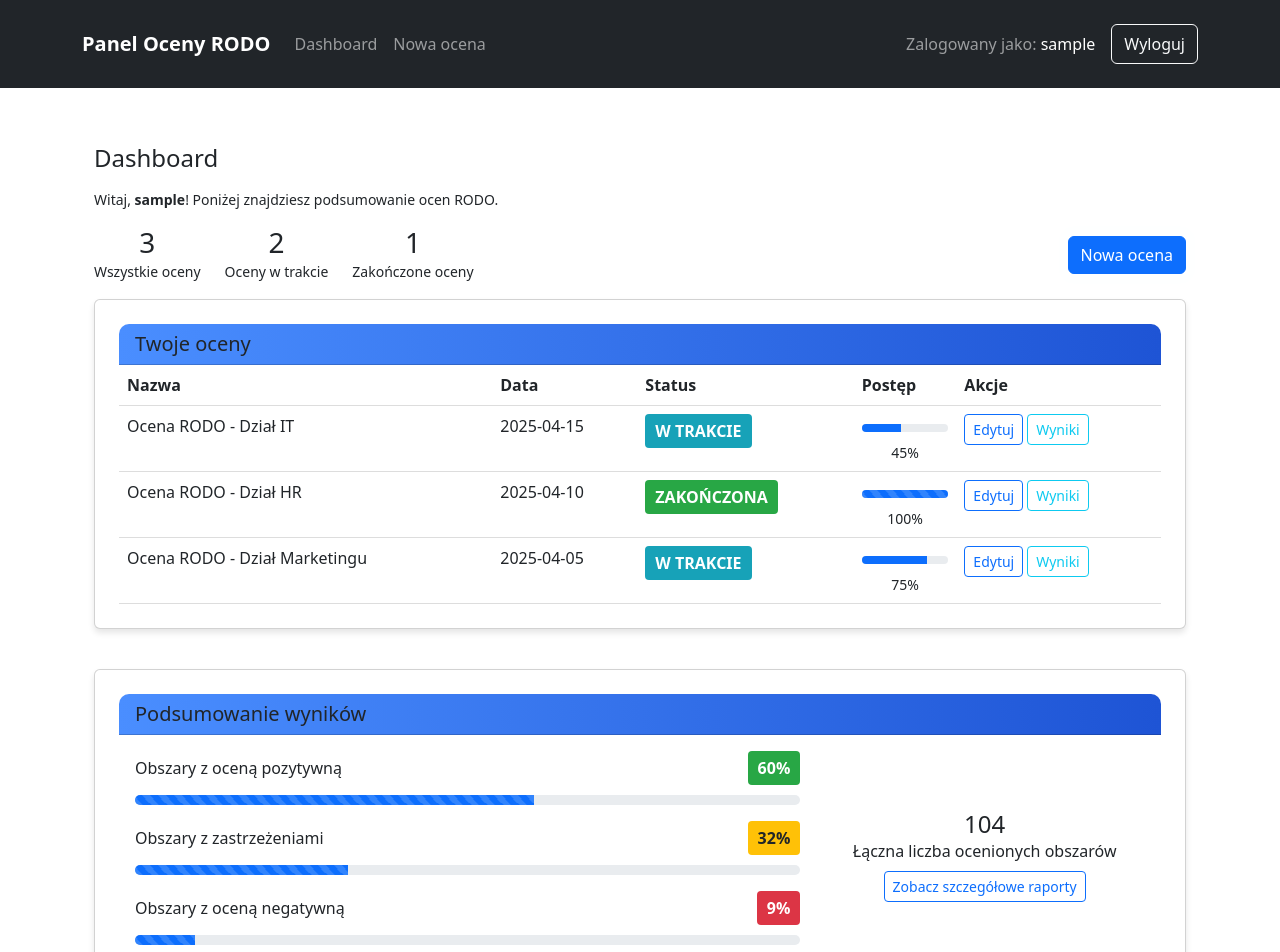
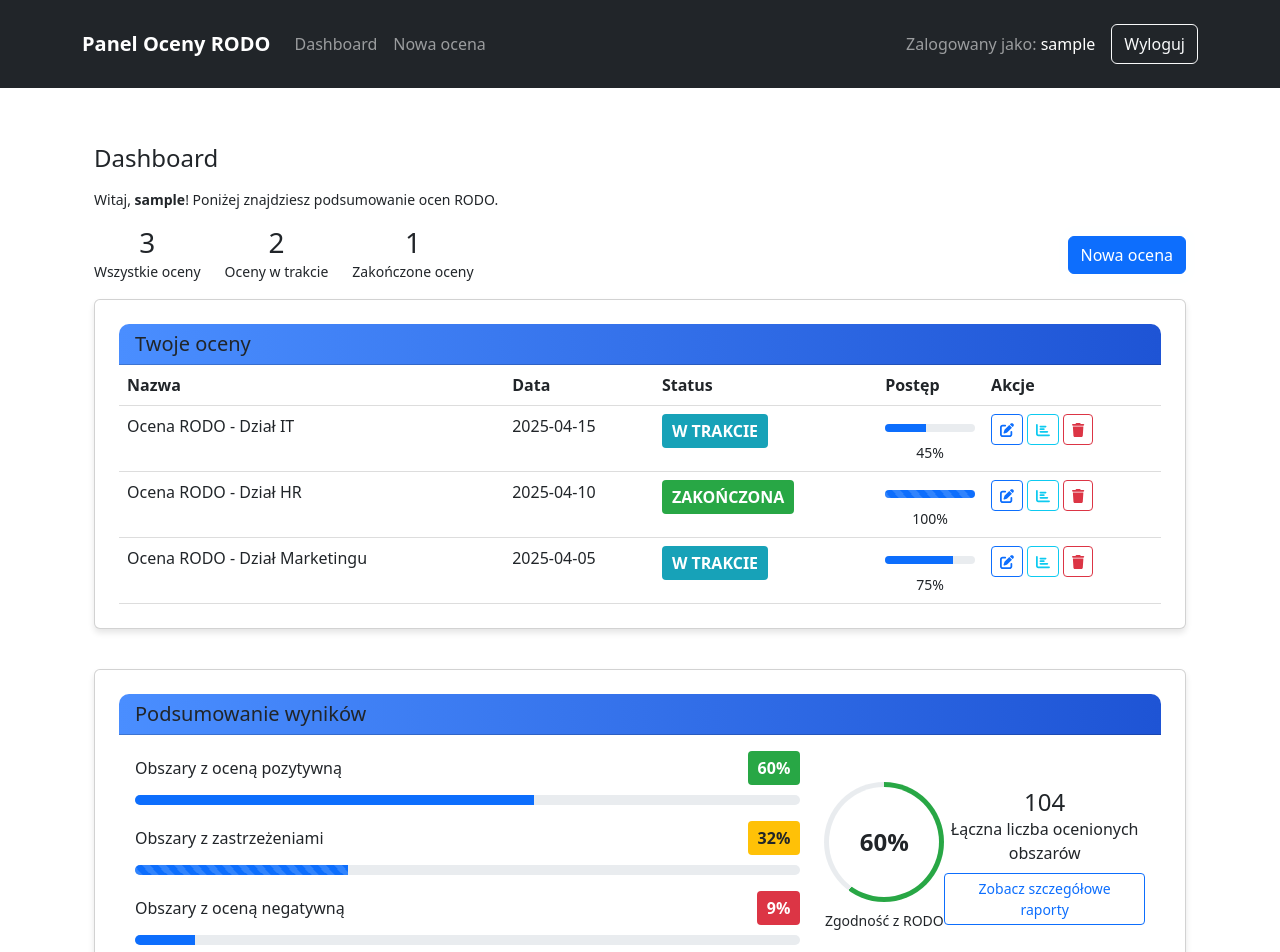
Before and after one commit to optiq-ai/rodo-assessment-panel, a React (Create React App) app in the folder frontend/: page /dashboard in a window 1280 px wide. Shown: the top 952 px of the page. Built offline with nearby package versions, Linux system fonts and the light colour scheme; sample sign-in values are in the browser's storage.

Commit message:
Feature: Dodano funkcję usuwania ocen w sekcji 'Twoje oceny' wraz z potwierdzeniem i powiadomieniem

```diff
--- a/frontend/src/components/dashboard/CompactDashboard.jsx
+++ b/frontend/src/components/dashboard/CompactDashboard.jsx
@@ -1,8 +1,15 @@
 import React from 'react';
-import { Row, Col, Card, Button, Table, Badge } from 'react-bootstrap';
+import { Row, Col, Card, Button, Table, Modal } from 'react-bootstrap';
 import { Link } from 'react-router-dom';
+import { FontAwesomeIcon } from '@fortawesome/react-fontawesome';
+import { faTrash, faEdit, faChartBar } from '@fortawesome/free-solid-svg-icons';
+import { AnimatedProgressBar, AnimatedPercentageIndicator } from '../common/AnimatedElements';
+import { useState } from 'react';
 
-const CompactDashboard = ({ assessments, loading }) => {
+const CompactDashboard = ({ assessments, loading, onDeleteAssessment }) => {
+  const [showDeleteModal, setShowDeleteModal] = useState(false);
+  const [assessmentToDelete, setAssessmentToDelete] = useState(null);
+
   const getStatusBadgeClass = (status) => {
     switch (status) {
       case 'ZAKOŃCZONA':
@@ -12,6 +19,24 @@ const CompactDashboard = ({ assessments, loading }) => {
       default:
         return 'status-badge status-not-applicable';
     }
+  };
+
+  const handleDeleteClick = (assessment) => {
+    setAssessmentToDelete(assessment);
+    setShowDeleteModal(true);
+  };
+
+  const confirmDelete = () => {
+    if (assessmentToDelete && onDeleteAssessment) {
+      onDeleteAssessment(assessmentToDelete.id);
+    }
+    setShowDeleteModal(false);
+    setAssessmentToDelete(null);
+  };
+
+  const cancelDelete = () => {
+    setShowDeleteModal(false);
+    setAssessmentToDelete(null);
   };
 
   const totalAreas = assessments.reduce((sum, a) => sum + a.positiveAreas + a.warningAreas + a.negativeAreas, 0);
@@ -95,17 +120,28 @@ const CompactDashboard = ({ assessments, loading }) => {
                             variant="outline-primary"
                             size="sm"
                             className="me-1 btn-sm"
+                            title="Edytuj ocenę"
                           >
-                            Edytuj
+                            <FontAwesomeIcon icon={faEdit} />
                           </Button>
                           <Button
                             as={Link}
                             to={`/results/${assessment.id}`}
                             variant="outline-info"
                             size="sm"
+                            className="me-1 btn-sm"
+                            title="Zobacz wyniki"
+                          >
+                            <FontAwesomeIcon icon={faChartBar} />
+                          </Button>
+                          <Button
+                            variant="outline-danger"
+                            size="sm"
                             className="btn-sm"
+                            onClick={() => handleDeleteClick(assessment)}
+                            title="Usuń ocenę"
                           >
-                            Wyniki
+                            <FontAwesomeIcon icon={faTrash} />
                           </Button>
                         </td>
                       </tr>
@@ -130,49 +166,35 @@ const CompactDashboard = ({ assessments, loading }) => {
               <Card.Body>
                 <Row>
                   <Col md={8}>
-                    <div className="mb-3 fade-in" style={{animationDelay: '0.9s'}}>
-                      <div className="d-flex justify-content-between align-items-center mb-1">
-                        <span>Obszary z oceną pozytywną</span>
-                        <span className="status-badge status-positive">{positivePercentage}%</span>
-                      </div>
-                      <div className="progress" style={{height: '10px'}}>
-                        <div
-                          className="progress-bar progress-bar-success"
-                          role="progressbar"
-                          style={{ width: `${positivePercentage}%` }}
-                        />
-                      </div>
-                    </div>
+                    <AnimatedProgressBar
+                      value={positivePercentage}
+                      label="Obszary z oceną pozytywną"
+                      color="positive"
+                      animated={true}
+                    />
 
-                    <div className="mb-3 fade-in" style={{animationDelay: '1s'}}>
-                      <div className="d-flex justify-content-between align-items-center mb-1">
-                        <span>Obszary z zastrzeżeniami</span>
-                        <span className="status-badge status-warning">{warningPercentage}%</span>
-                      </div>
-                      <div className="progress" style={{height: '10px'}}>
-                        <div
-                          className="progress-bar progress-bar-warning"
-                          role="progressbar"
-                          style={{ width: `${warningPercentage}%` }}
-                        />
-                      </div>
-                    </div>
+                    <AnimatedProgressBar
+                      value={warningPercentage}
+                      label="Obszary z zastrzeżeniami"
+                      color="warning"
+                      animated={true}
+                    />
 
-                    <div className="mb-3 fade-in" style={{animationDelay: '1.1s'}}>
-                      <div className="d-flex justify-content-between align-items-center mb-1">
-                        <span>Obszary z oceną negatywną</span>
-                        <span className="status-badge status-negative">{negativePercentage}%</span>
-                      </div>
-                      <div className="progress" style={{height: '10px'}}>
-                        <div
-                          className="progress-bar progress-bar-danger"
-                          role="progressbar"
-                          style={{ width: `${negativePercentage}%` }}
-                        />
-                      </div>
-                    </div>
+                    <AnimatedProgressBar
+                      value={negativePercentage}
+                      label="Obszary z oceną negatywną"
+                      color="negative"
+                      animated={true}
+                    />
                   </Col>
-                  <Col md={4} className="d-flex align-items-center justify-content-center fade-in" style={{animationDelay: '1.2s'}}>
+                  <Col md={4} className="d-flex align-items-center justify-content-center">
+                    <AnimatedPercentageIndicator
+                      value={positivePercentage}
+                      label="Zgodność z RODO"
+                      color="#28a745"
+                      size="large"
+                      animated={true}
+                    />
                     <div className="text-center">
                       <div className="mb-2">
                         <span className="h4">{totalAreas}</span>
@@ -189,6 +211,27 @@ const CompactDashboard = ({ assessments, loading }) => {
           </Col>
         </Row>
       )}
+
+      {/* Modal potwierdzenia usunięcia */}
+      <Modal show={showDeleteModal} onHide={cancelDelete} centered animation className="fade-in">
+        <Modal.Header closeButton>
+          <Modal.Title>Potwierdź usunięcie</Modal.Title>
+        </Modal.Header>
+        <Modal.Body>
+          Czy na pewno chcesz usunąć ocenę <strong>{assessmentToDelete?.name}</strong>?
+          <div className="alert alert-warning mt-2">
+            <small>Ta operacja jest nieodwracalna. Wszystkie dane związane z tą oceną zostaną trwale usunięte.</small>
+          </div>
+        </Modal.Body>
+        <Modal.Footer>
+          <Button variant="secondary" onClick={cancelDelete}>
+            Anuluj
+          </Button>
+          <Button variant="danger" onClick={confirmDelete}>
+            Usuń
+          </Button>
+        </Modal.Footer>
+      </Modal>
     </>
   );
 };
--- a/frontend/src/pages/Dashboard.jsx
+++ b/frontend/src/pages/Dashboard.jsx
@@ -1,5 +1,5 @@
 import React, { useState, useEffect } from 'react';
-import { Container } from 'react-bootstrap';
+import { Container, Toast, ToastContainer } from 'react-bootstrap';
 import { useAuth } from '../hooks/useAuth';
 import CompactDashboard from '../components/dashboard/CompactDashboard';
 
@@ -7,6 +7,9 @@ const Dashboard = () => {
   const { currentUser } = useAuth();
   const [assessments, setAssessments] = useState([]);
   const [loading, setLoading] = useState(true);
+  const [showToast, setShowToast] = useState(false);
+  const [toastMessage, setToastMessage] = useState('');
+  const [toastVariant, setToastVariant] = useState('success');
 
   useEffect(() => {
     // Symulacja pobierania danych z API
@@ -52,6 +55,7 @@ const Dashboard = () => {
         setAssessments(mockAssessments);
       } catch (error) {
         console.error('Błąd podczas pobierania ocen:', error);
+        showToastMessage('Błąd podczas pobierania ocen', 'danger');
       } finally {
         setLoading(false);
       }
@@ -59,6 +63,28 @@ const Dashboard = () => {
 
     fetchAssessments();
   }, []);
+
+  const handleDeleteAssessment = (assessmentId) => {
+    try {
+      // W rzeczywistości będzie to wywołanie do backendu
+      // await assessmentService.deleteAssessment(assessmentId);
+
+      // Tymczasowa implementacja - usunięcie z lokalnego stanu
+      const updatedAssessments = assessments.filter(assessment => assessment.id !== assessmentId);
+      setAssessments(updatedAssessments);
+
+      showToastMessage('Ocena została pomyślnie usunięta', 'success');
+    } catch (error) {
+      console.error('Błąd podczas usuwania oceny:', error);
+      showToastMessage('Błąd podczas usuwania oceny', 'danger');
+    }
+  };
+
+  const showToastMessage = (message, variant = 'success') => {
+    setToastMessage(message);
+    setToastVariant(variant);
+    setShowToast(true);
+  };
 
   return (
     <Container className="my-3 fade-in">
@@ -68,7 +94,26 @@ const Dashboard = () => {
       <CompactDashboard
         assessments={assessments}
         loading={loading}
+        onDeleteAssessment={handleDeleteAssessment}
       />
+
+      <ToastContainer position="bottom-end" className="p-3">
+        <Toast
+          onClose={() => setShowToast(false)}
+          show={showToast}
+          delay={3000}
+          autohide
+          bg={toastVariant}
+          className="fade-in"
+        >
+          <Toast.Header>
+            <strong className="me-auto">Powiadomienie</strong>
+          </Toast.Header>
+          <Toast.Body className={toastVariant === 'danger' ? 'text-white' : ''}>
+            {toastMessage}
+          </Toast.Body>
+        </Toast>
+      </ToastContainer>
     </Container>
   );
 };
```
